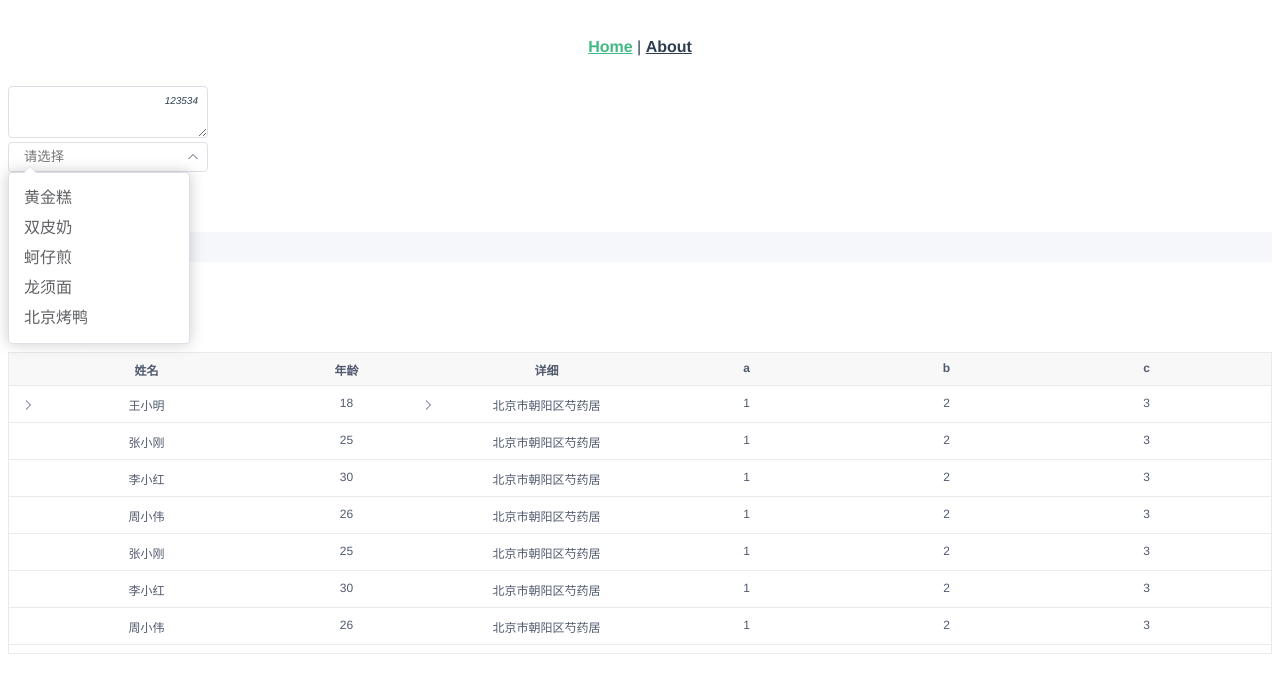
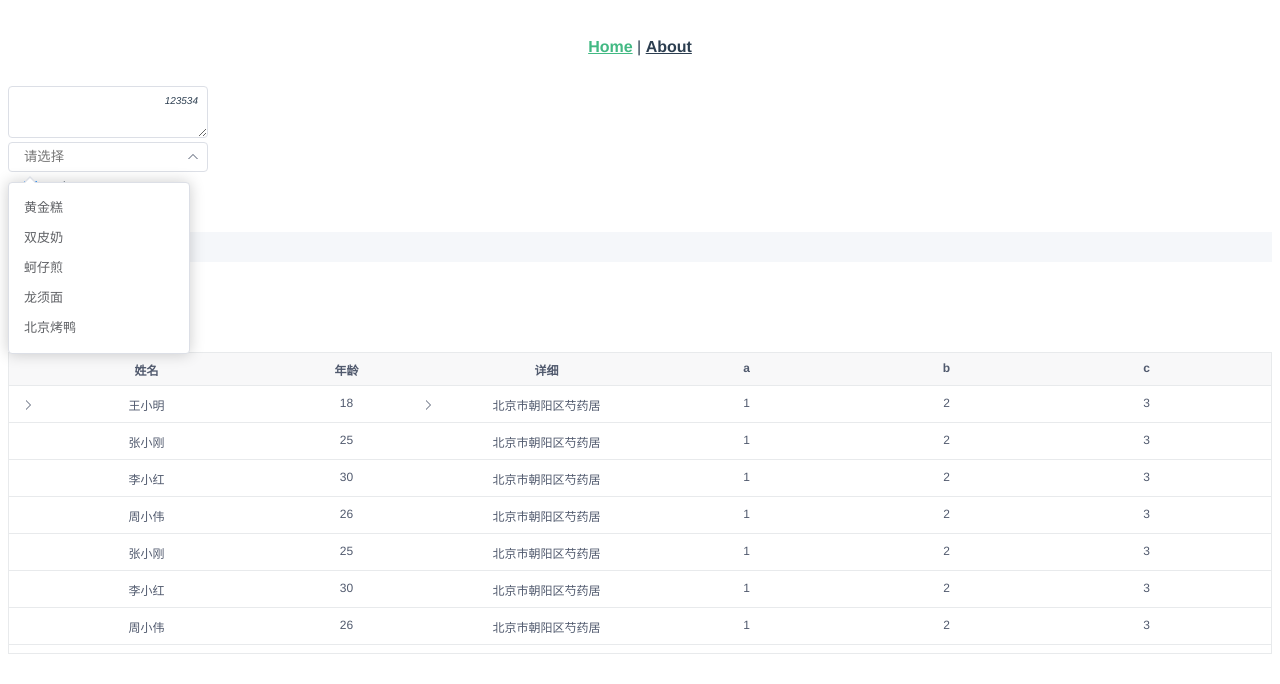
Before and after one commit to Hellottxo/xxxo, a Vue app: page / in a window 1280 px wide. Both pictures are taken after a click on the element 640 px from the left and 157 px from the top of the page. Shown: the top 684 px of the page. Built offline with nearby package versions, Linux system fonts and the light colour scheme.

Commit message:
feat：select-singleSelect init

```diff
--- a/src/components/input/input.vue
+++ b/src/components/input/input.vue
@@ -37,7 +37,9 @@
       @blur="setFocus(false)"
       ></textarea>
       <span v-if="wordLimit">{{`${input.length}/${maxlength}`}}</span>
-      <i v-if="clearable && input && isMouseenter" class="clear" @click="clearSelect">x</i>
+      <span class="icon-suffix">
+        <i v-if="clearable && input && isMouseenter" class="clear" @click="clearSelect">x</i>
+      </span>
       <i
       v-if="type === 'password'
       && isMouseenter" class="icon-eye"
@@ -132,6 +134,7 @@ export default {
       }
     },
     clearSelect() {
+      this.input = '';
       this.$emit('input', this.input);
     },
     setInputType() {
@@ -156,6 +159,7 @@ export default {
     position: relative;
     input {
       cursor: pointer;
+      color: #606266;
       box-sizing: border-box;
       -webkit-appearance: none;
       -moz-appearance: none;
@@ -188,19 +192,19 @@ export default {
       cursor: pointer;
     }
     i.clear {
-      top: 8px;
-      color: #fff;
+      color: #909399;
       font-weight: 1800;
-      font-family: 'Courier New', Courier, monospace;
       display: inline-block;
       font-size: 10px;
-      background-color: #909399;
+      background-color: #fff;
       width: 14px;
       height: 14px;
       border-radius: 50%;
+      border: 1px solid #909399;
       line-height: 13px;
       font-style: inherit;
-      -webkit-transform:scale(0.8);
+      -webkit-transform:scale(0.7);
+      z-index: 222;
     }
     span {
       font-size: 12px;
--- a/src/components/select/options.vue
+++ b/src/components/select/options.vue
@@ -7,7 +7,9 @@
       :value="item.value"
       :label="item.label"
       @click="getli(item.value)"
-      >{{item.label}}</li>
+      >
+      <span>{{item.label}}</span>
+      </li>
     </ul>
   </div>
 </template>
@@ -33,6 +35,8 @@ export default {
 <style lang="less" scoped>
 .xo-options {
   color: #606266;
+  font-size: 13px;
+  margin-top: 10px;
   position: absolute;
   z-index: 2222;
   background-color: #fff;
@@ -78,7 +82,7 @@ export default {
     border-top-color: transparent;
     border-bottom-color: #fff;
     position: absolute;
-    top: -12px;
+    top: -11px;
     left: 15px;
   }
 }
--- a/src/components/select/select.vue
+++ b/src/components/select/select.vue
@@ -3,9 +3,13 @@
     <div
     class="xo-select_wrap"
     :class="{isFocus: isFocus}"
-
-    @click="inputWrapClick">
+    @click="inputWrapClick"
+    v-clickoutside="clickOutside"
+    @mouseenter="isMouseenter=true"
+    @mouseleave="isMouseenter=false"
+    >
       <xo-input
+      :clearable="clearable"
       ref="input"
       v-model="select"
       :placeholder="placeholder"
@@ -13,33 +17,35 @@
       @blur="setFocus(false)"
       >
         <template v-slot:suffix :class="{transform: visible}">
-            <i
-            :class="{transform: visible}"
-            class="icon-triangle-down select-down"></i>
+            <i :class="{transform: visible}"
+            class="icon-triangle-down select-down" v-if="(clearable && (!isMouseenter || !select)) || !clearable"></i>
         </template>
       </xo-input>
     </div>
-    <div>
+    <template>
       <xo-options
       v-if="visible"
       :options="options"
       @click="optionsClick"></xo-options>
-    </div>
+    </template>
   </div>
 </template>
 
 <script>
 import xoInput from '@/components/input/index.js';
 import xoOptions from './options';
-import { setTimeout } from 'timers';
+import { constAnalysis } from '@/mixins/const-analysis.js';
+
 export default {
   data() {
     return {
       visible: false,
       select: '',
       isFocus: false,
+      isMouseenter: false
     }
   },
+  mixins: [constAnalysis],
   props: {
     placeholder: {
       type: String,
@@ -50,7 +56,8 @@ export default {
       default: () => {
         return [];
       }
-    }
+    },
+    clearable: Boolean
   },
   components: {
     xoInput,
@@ -69,9 +76,12 @@ export default {
       this.visible = !this.visible;
     },
     optionsClick(val) {
-      this.select = val;
+      this.select = this.getLabel(this.options, val);
       this.visible = false;
       this.isFocus = true;
+    },
+    clickOutside() {
+      this.visible = false;
     }
   }
 }
@@ -85,14 +95,13 @@ export default {
       cursor: pointer;
     }
     .select-down {
-      top: 3px !important;
+      top: 4px !important;
     }
     .transform {
       transform: rotate(180deg);
       top: -1px !important;
     }
   }
-
 }
 </style>
 
--- /dev/null
+++ b/src/mixins/const-analysis.js
@@ -0,0 +1,19 @@
+/* eslint-disable */
+
+export const constAnalysis = {
+  methods: {
+    /* 根据value获取label */
+    getLabel(arr, value) {
+      let rtn = '';
+
+      let obj = arr.find(e => {
+        return e.value === value;
+      })
+
+      if (obj) {
+        rtn = obj.label;
+      }
+      return rtn;
+    }
+  }
+}
```
